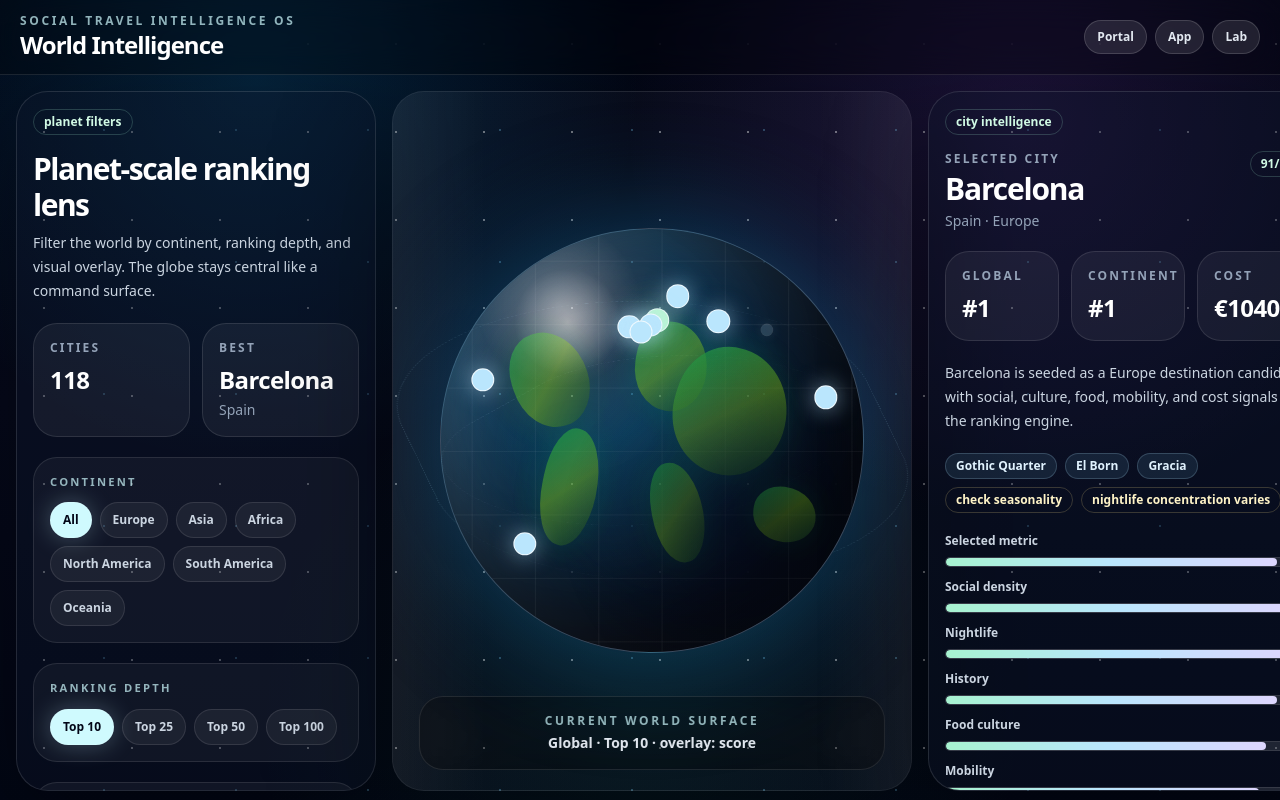
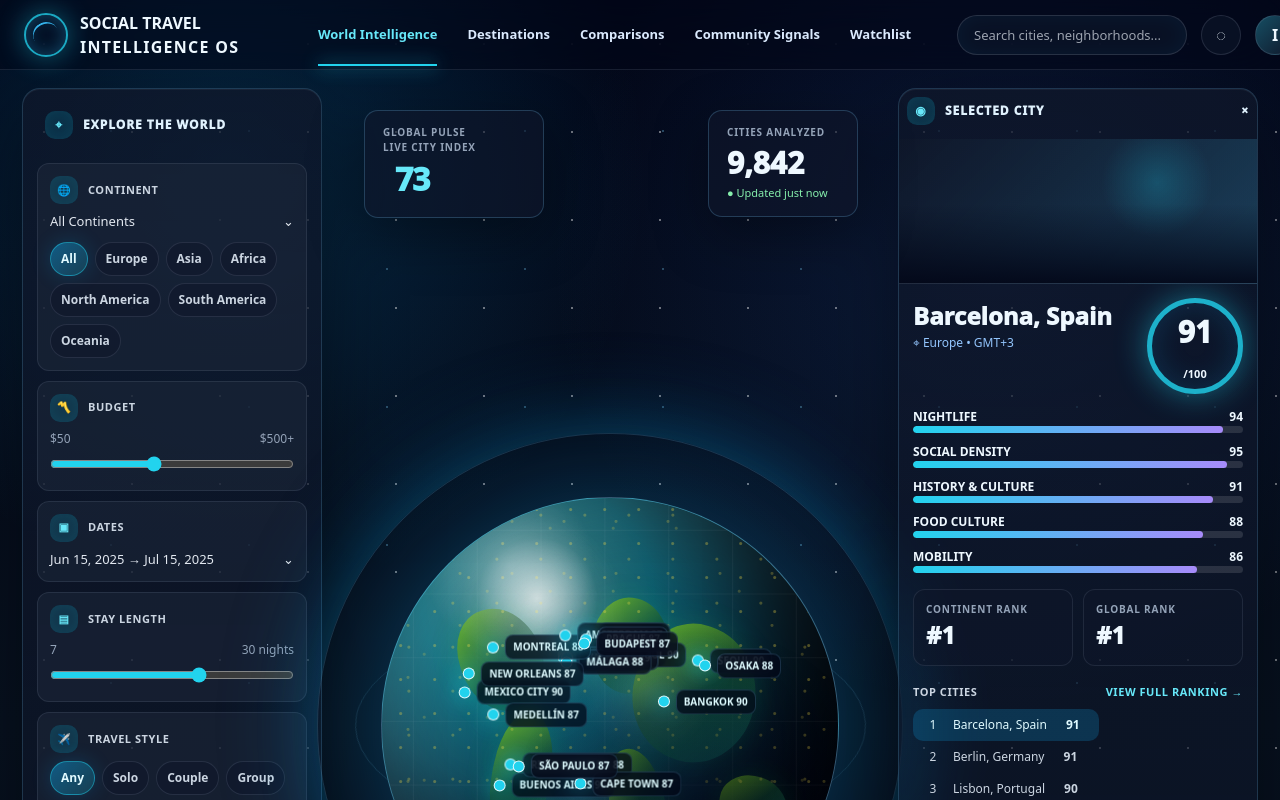
Before and after one commit to irf97/Travel-Guide, a Next.js app in the folder mvp/: page /world in a window 1280 px wide. Shown: the top 800 px of the page. Built offline with nearby package versions, Linux system fonts and the light colour scheme.

Commit message:
Route world page to command center UI

```diff
--- a/mvp/app/world/page.tsx
+++ b/mvp/app/world/page.tsx
@@ -1,6 +1,5 @@
-import { ImmersiveWorld } from "@/components/immersive-world";
-import { worldCities } from "@/lib/world-data";
+import { WorldCommandCenter } from "@/components/world-command-center";
 
 export default function WorldPage() {
-  return <ImmersiveWorld cities={worldCities} />;
+  return <WorldCommandCenter />;
 }
```
